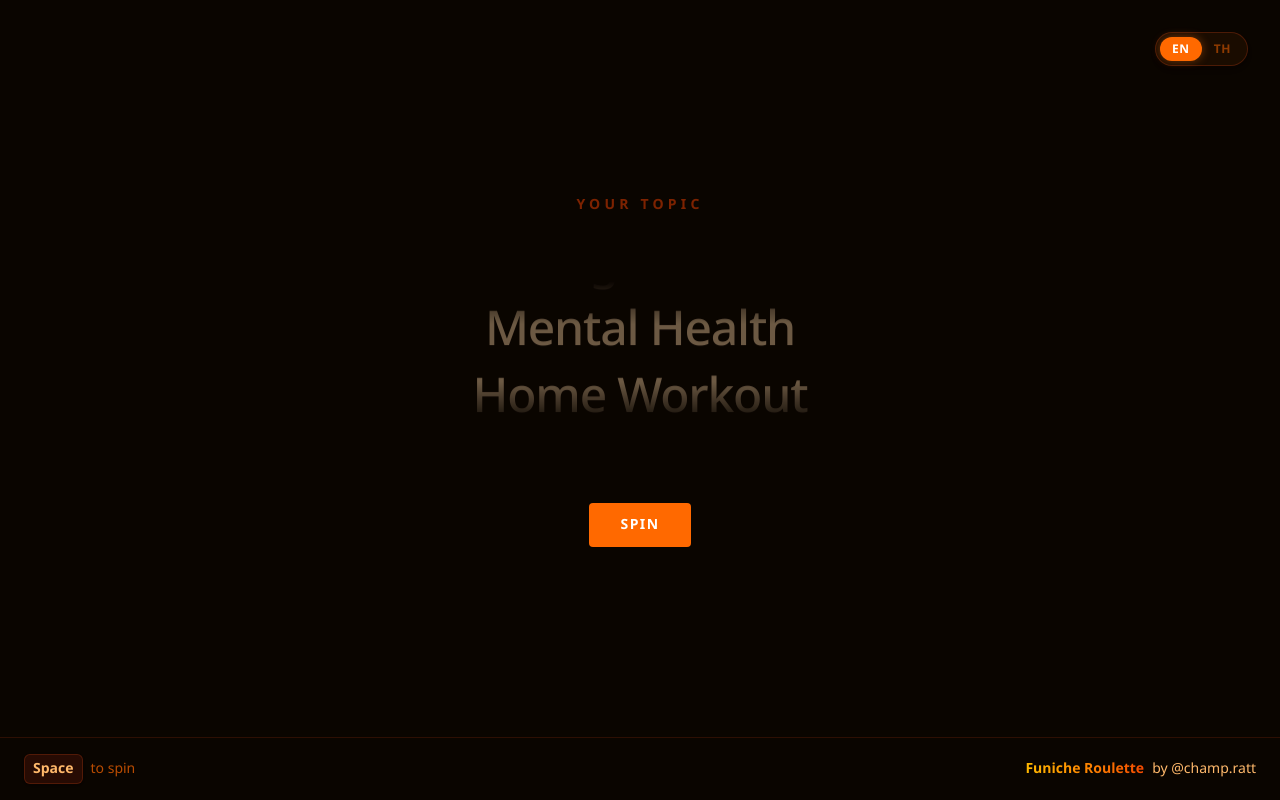
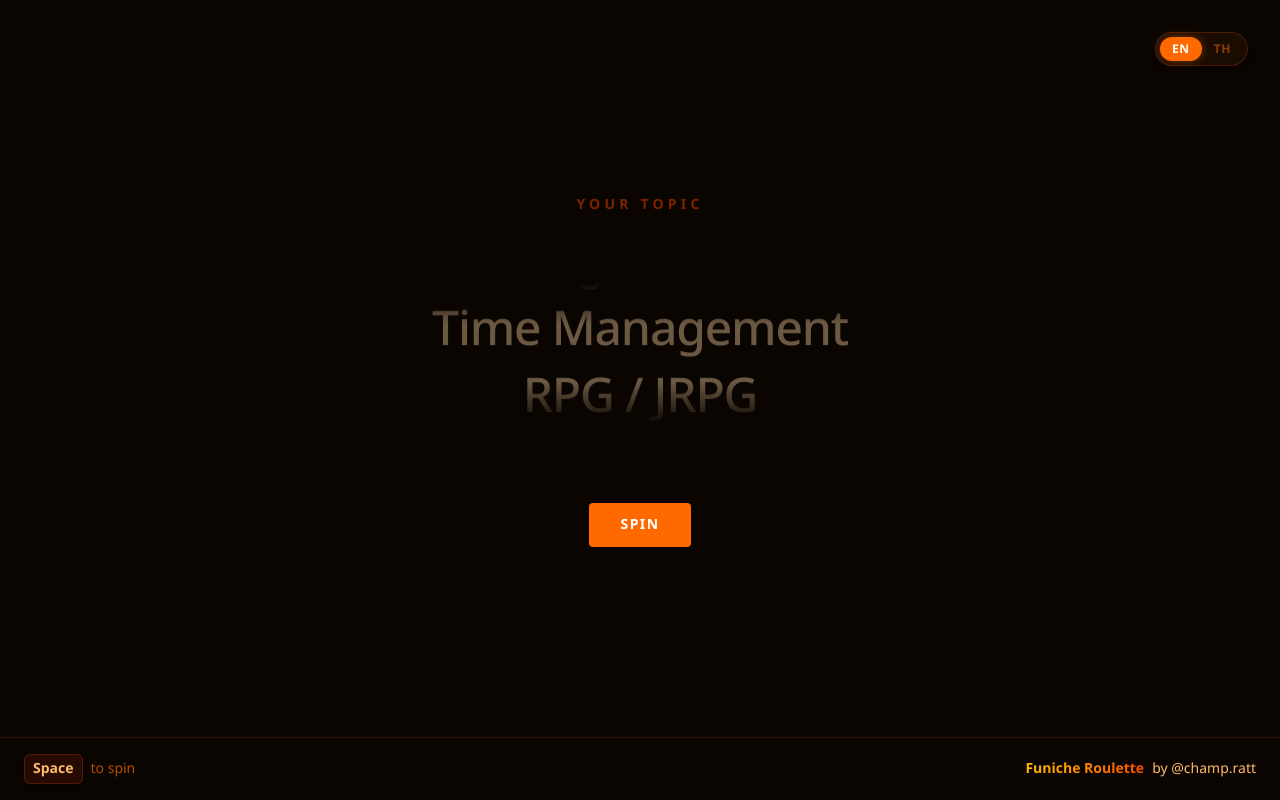
Before and after one commit to chxmpizy/Niche_Roulette, a Next.js app: page / in a window 1280 px wide. Built offline with nearby package versions, Linux system fonts and the light colour scheme.

Commit message:
feat: interleave sub-niches so topics are scattered on the wheel

```diff
--- a/components/roulette/category-stage.tsx
+++ b/components/roulette/category-stage.tsx
@@ -14,8 +14,14 @@ export function CategoryStage() {
   const [isSpinning, setIsSpinning] = useState(false);
   const [finalResult, setFinalResult] = useState<{en: string, th: string} | null>(null);
 
-  // Flatten all sub-niches to spin specific topics
-  const categoryObjects = categories.flatMap((c) => c.subNiches);
+  // Interleave sub-niches so they are scattered and not grouped by category
+  const categoryObjects = [];
+  const maxLen = Math.max(...categories.map((c) => c.subNiches.length));
+  for (let i = 0; i < maxLen; i++) {
+    categories.forEach((c) => {
+      if (c.subNiches[i]) categoryObjects.push(c.subNiches[i]);
+    });
+  }
   // Get string representation for slot reel based on current language
   const categoryNames = categoryObjects.map(c => c[language]);
 
```
